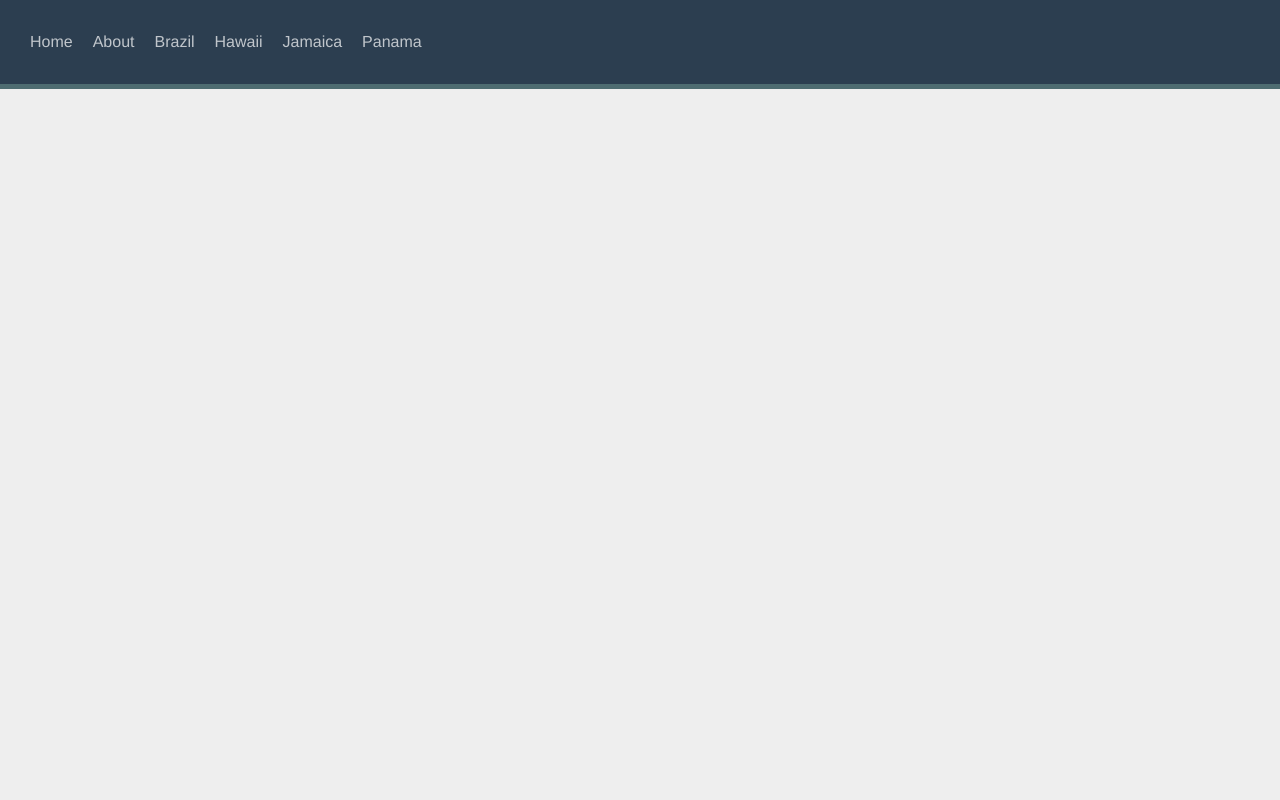
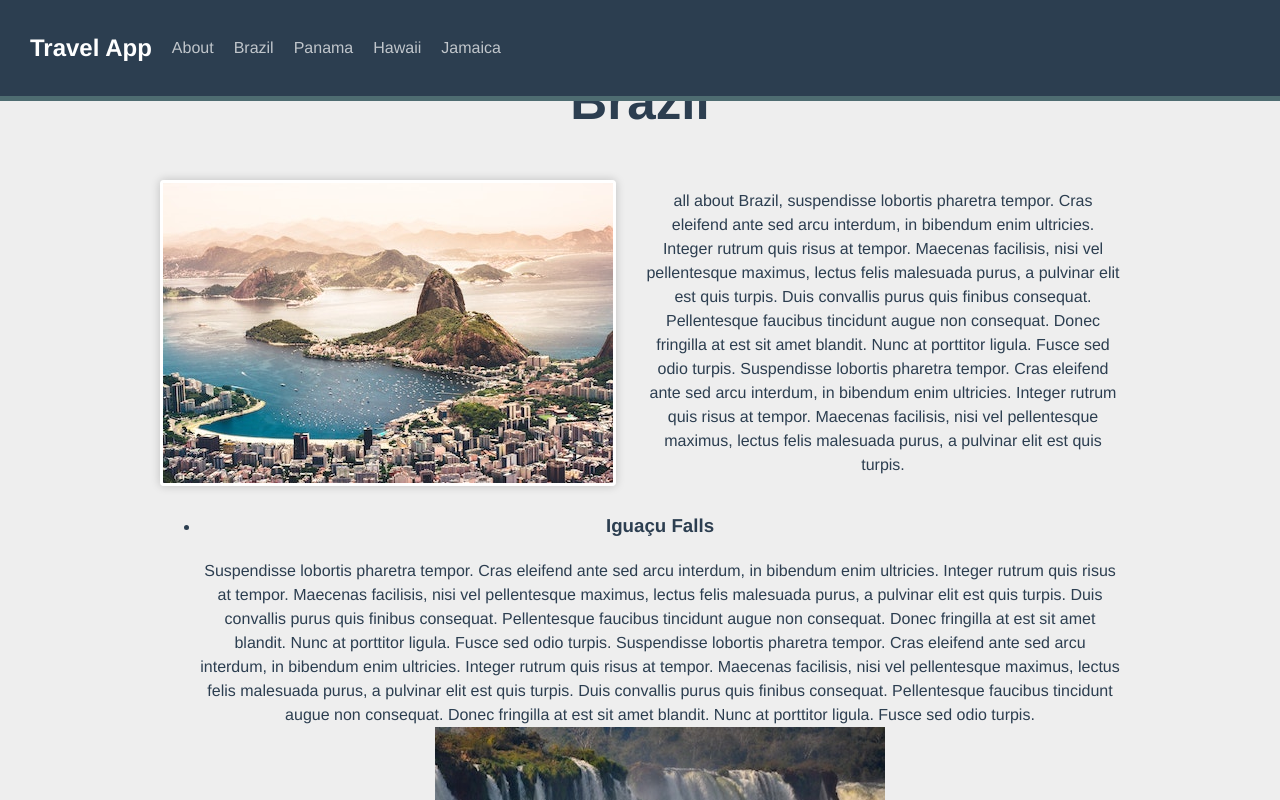
Before and after one commit to iirving/travel-app, a Vue app: page /destination/1/1 in a window 1280 px wide. Shown: the top 800 px of the page. Built offline with nearby package versions, Linux system fonts and the light colour scheme.

Commit message:
Refactor navigation and destination routes

```diff
--- a/src/components/TheNavigation.vue
+++ b/src/components/TheNavigation.vue
@@ -1,10 +1,26 @@
 <template>
   <div id="nav">
-    <router-link to="/">Home</router-link>
+    <router-link id="logo" to="/">Travel App</router-link>
     <router-link to="/about">About</router-link>
-    <router-link to="/brazil">Brazil</router-link>
-    <router-link to="/hawaii">Hawaii</router-link>
-    <router-link to="/jamaica">Jamaica</router-link>
-    <router-link to="/panama">Panama</router-link>
+    <router-link v-for="destination in  destinations" :key="destination.id"
+      :to="{ name: 'destination.details', params: { id: destination.id, slug: destination.slug } }">
+
+      {{ destination.name }}
+
+    </router-link>
   </div>
 </template>
+
+<script>
+import sourceData from '@/data.json'
+
+export default {
+  data() {
+    return {
+      destinations: sourceData.destinations
+    }
+
+  }
+
+}
+</script>
--- a/src/router/index.js
+++ b/src/router/index.js
@@ -9,27 +9,7 @@
     component: () => import("@/views/About.vue"),
   },
   {
-    path: "/brazil",
-    name: "Brazil",
-    component: () => import("@/views/Brazil.vue"),
-  },
-  {
-    path: "/hawaii",
-    name: "Hawaii",
-    component: () => import("@/views/Hawaii.vue"),
-  },
-  {
-    path: "/jamaica",
-    name: "Jamaica",
-    component: () => import("@/views/Jamaica.vue"),
-  },
-  {
-    path: "/panama",
-    name: "Panama",
-    component: () => import("@/views/Panama.vue"),
-  },
-  {
-    path: "/destination/:id",
+    path: "/destination/:id/:slug",
     name: "destination.details",
     component: () => import("@/views/DestinationDetails.vue"),
   },
--- a/src/views/Brazil.vue
+++ /dev/null
@@ -1,6 +0,0 @@
-<template>
-  <div class="brazil">
-    <h1>Brazil</h1>
-    <p>About Brazil!</p>
-  </div>
-</template>
--- a/src/views/Hawaii.vue
+++ /dev/null
@@ -1,6 +0,0 @@
-<template>
-  <div class="hawaii">
-    <h1>Hawaii</h1>
-    <p>About Hawaii!</p>
-  </div>
-</template>
--- a/src/views/Home.vue
+++ b/src/views/Home.vue
@@ -5,7 +5,7 @@
 
     <div class="destinations">
       <router-link v-for="destination in  destinations" :key="destination.id"
-        :to="{ name: 'destination.details', params: { id: destination.id } }">
+        :to="{ name: 'destination.details', params: { id: destination.id, slug: destination.slug } }">
         <h2>
           {{ destination.name }}
           <img :src="`/images/${destination.image}`" :alt="destination.name" />
--- a/src/views/Jamaica.vue
+++ /dev/null
@@ -1,6 +0,0 @@
-<template>
-  <div class="jamaica">
-    <h1>Jamaica</h1>
-    <p>About Jamaica!</p>
-  </div>
-</template>
--- a/src/views/Panama.vue
+++ /dev/null
@@ -1,6 +0,0 @@
-<template>
-  <div class="panama">
-    <h1>Panama</h1>
-    <p>About Panama!</p>
-  </div>
-</template>
```
